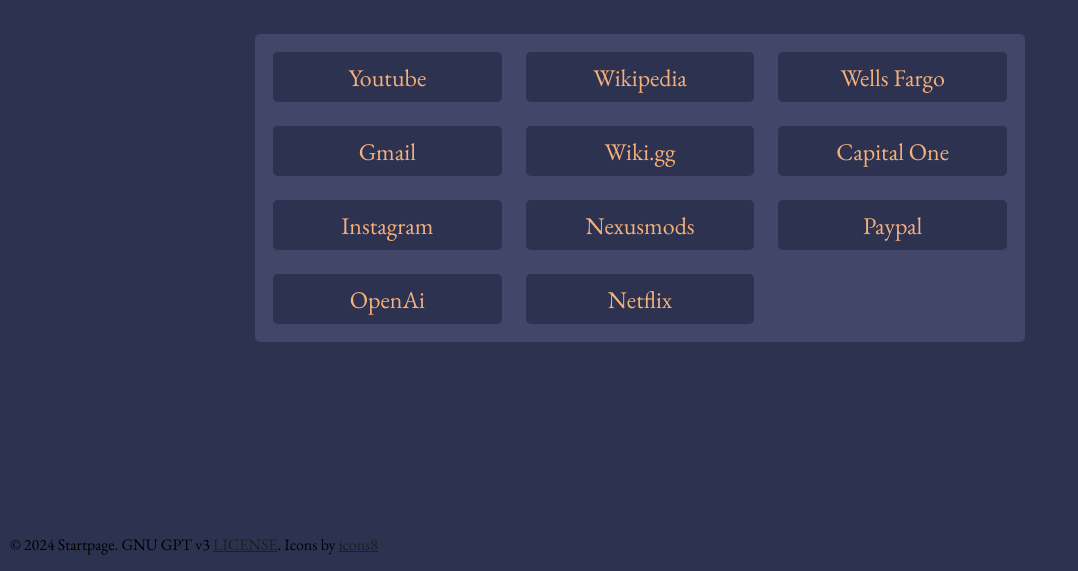
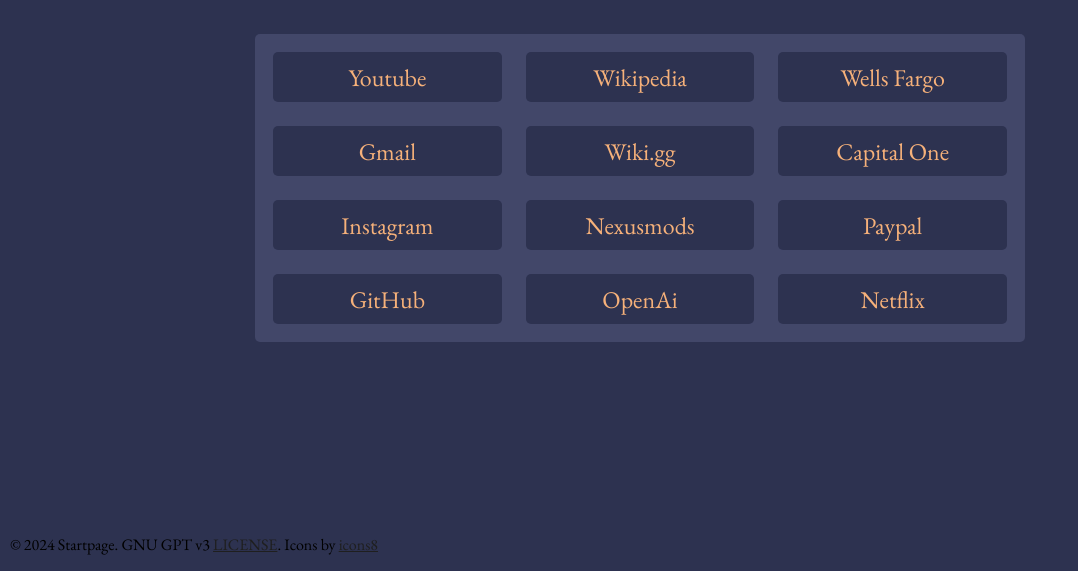
Before and after one commit to NKjerland/Startpage, a plain HTML site: page index.html in a window 1280 px wide. Shown: the part 229-800 px from the top of the page, without its empty margins (0-1078 px from the left). Drawn offline with Linux system fonts and the light colour scheme.

Commit message:
add github link

```diff
--- a/index.html
+++ b/index.html
@@ -40,6 +40,7 @@
                     <a href="https://instagram.com" class="main-grid-element">Instagram</a>
                     <a href="https://nexusmods.com/skyrimspecialedition" class="main-grid-element">Nexusmods</a>
                     <a href="https://paypal.com" class="main-grid-element">Paypal</a>
+                    <a href="https://github.com" class="main-grid-element">GitHub</a>
                     <a href="https://chat.openai.com" class="main-grid-element">OpenAi</a>
                     <a href="https://netflix.com" class="main-grid-element">Netflix</a>
                 </div>
```
